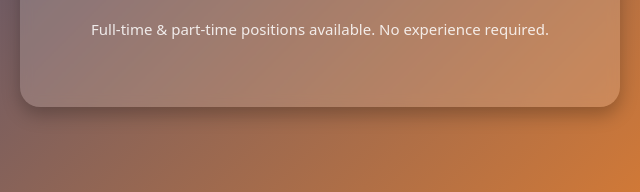
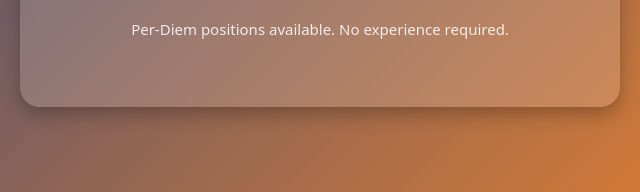
Before and after one commit to mikejawndough/cityboyzpools, a plain HTML site: page index.html in a window 1280 px wide. Shown: the part 574-766 px from the top of the page, 320-960 px from the left. Drawn offline with Linux system fonts and the light colour scheme.

Commit message:
home update

```diff
--- a/index.html
+++ b/index.html
@@ -83,7 +83,7 @@
     <p>City Boyz Pool Cleaning is expanding in Yuma — and we’re looking for reliable, motivated people to join our team.</p>
     <a class="hiring-btn" href="apply.html">Apply Now</a>
     <p style="margin-top:20px; font-size:15px; opacity:0.85;">
-      Full-time & part-time positions available. No experience required.
+      Per-Diem positions available. No experience required.
     </p>
   </div>
 </section>
```
